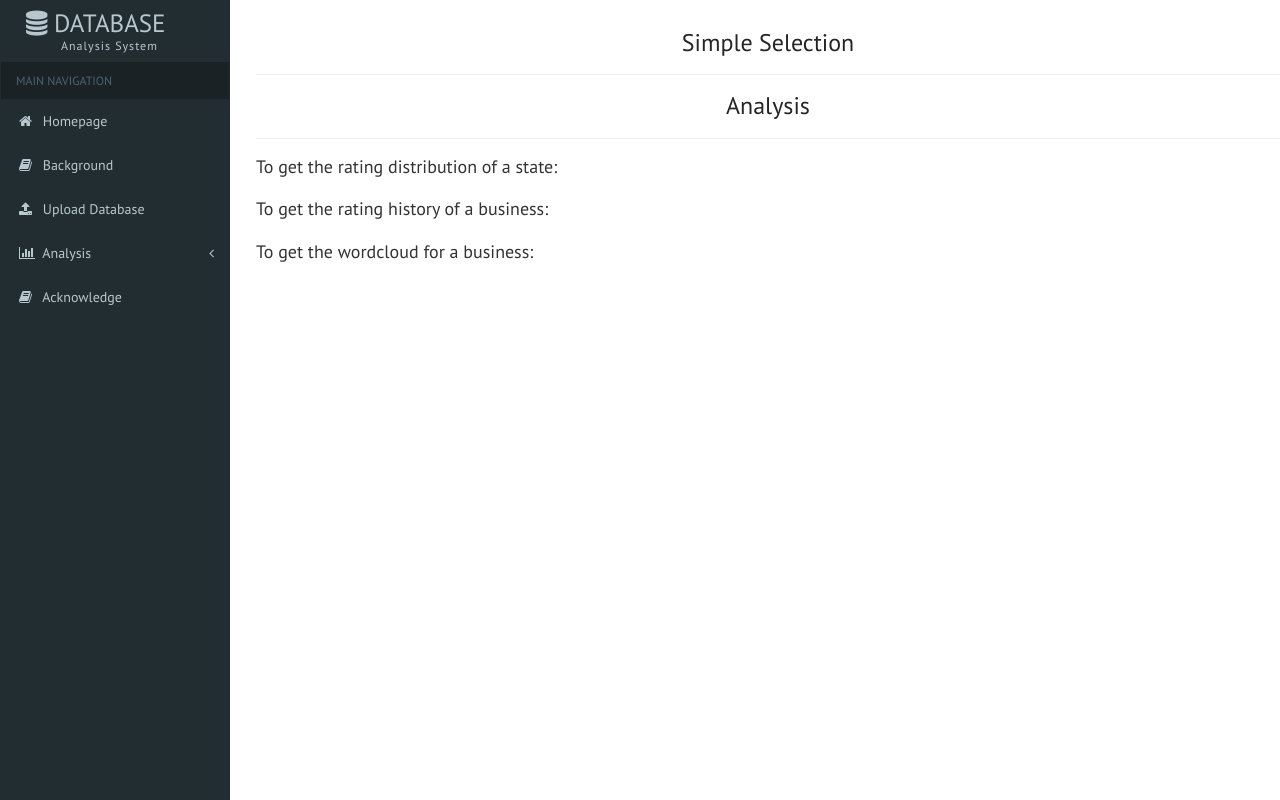
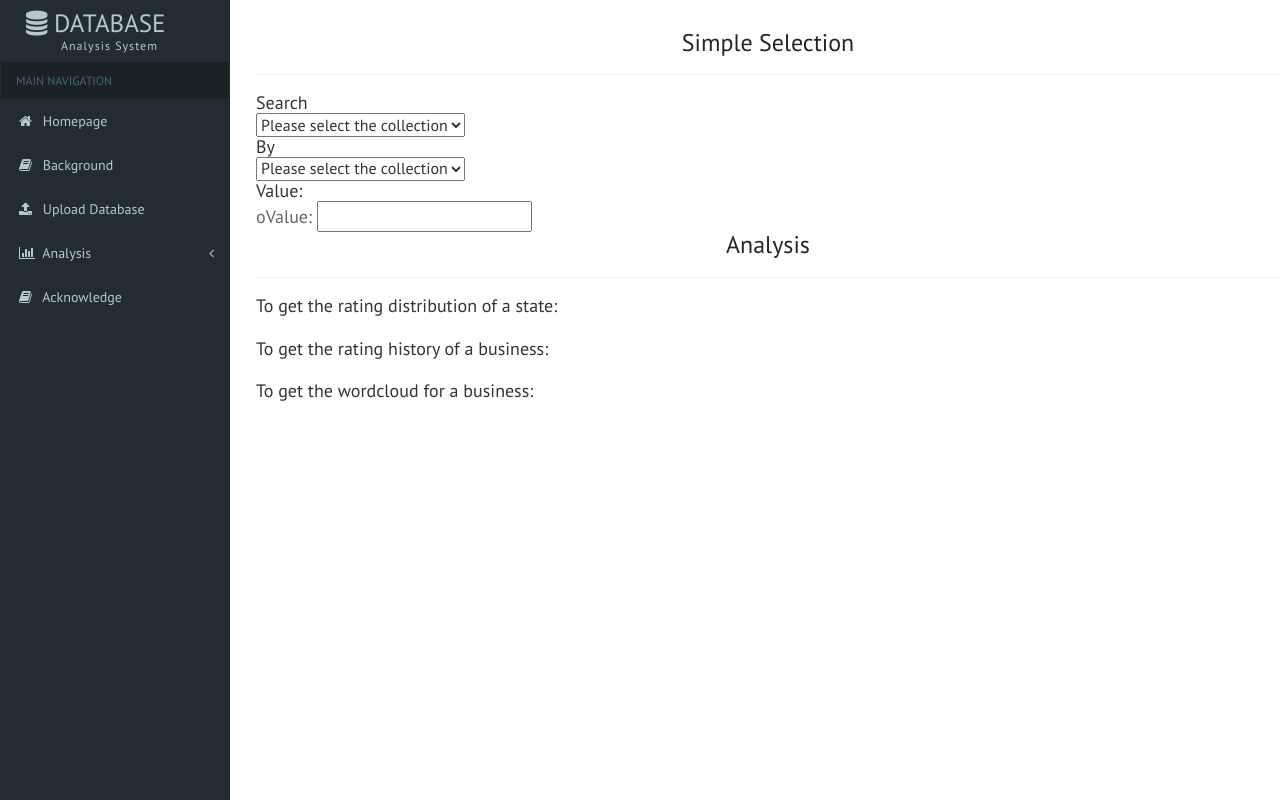
Before and after one commit to nancy0361/CS516_DataPipeline, a Flask app: page /analysis in a window 1280 px wide. Run offline with Flask 2, Linux system fonts and the light colour scheme; parts of the project's set-up code (start-up, migrations or seed data) failed here and were passed over; some libraries are stand-ins or nearby versions.

Commit message:
update analysis html

```diff
--- a/web/templates/analysis.html
+++ b/web/templates/analysis.html
@@ -104,6 +104,25 @@
 			<h4 style="color: #252525;font-size: 24px;">Simple Selection</h4>
 			<hr>
         </div>
+        <h4>Search &nbsp;</h4>
+        <select id=collection>
+            <option>Please select the collection</option>
+            <option>Business</option>
+            <option>User</option>
+            <option>Review</option>
+        </select>
+        <h4>By &nbsp;</h4>
+        <select id=item>
+            <option>Please select the collection</option>
+            <option>Business</option>
+            <option>User</option>
+            <option>Review</option>
+        </select>
+        <h4>Value: &nbsp;</h4>
+        <div>
+            <label style="font-size: 18px;font-weight: normal; color: #666666;">oValue:&nbsp;<input class="input_text_style"
+                 type="text" id="value" /></label>
+        </div>
         <div class="heading text-center">
 			<h4 style="color: #252525;font-size: 24px;">Analysis</h4>
 			<hr>
```
